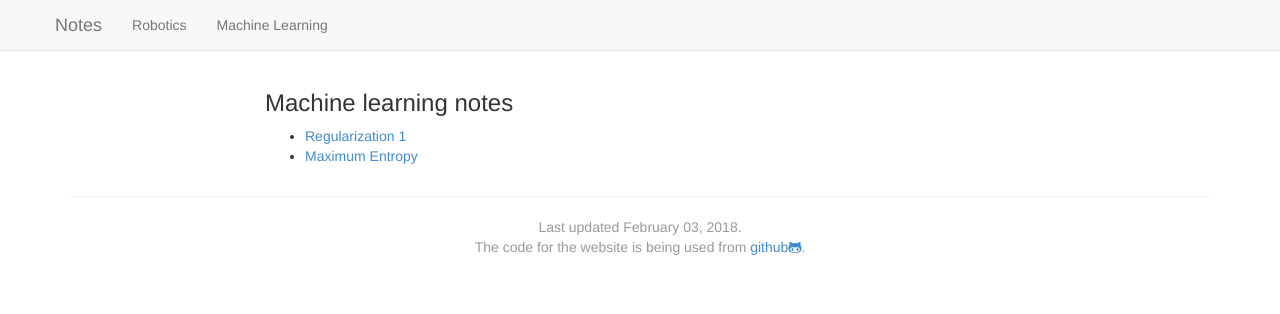
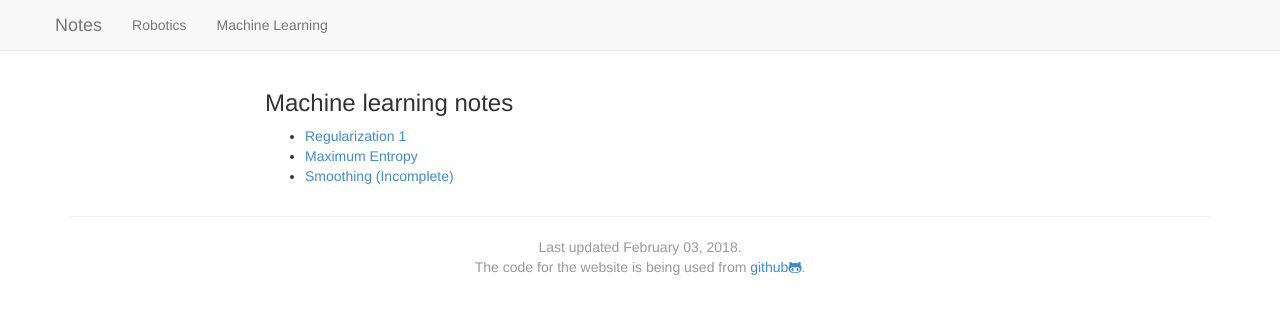
Before and after one commit to argmin/argmin.github.io, a Jekyll site: the page built from ml.md, in a window 1280 px wide. Shown: the top 314 px of the page. Built offline with Jekyll 4.4.1, drawn with Linux system fonts in a browser that asks for light colours; nearby versions of some CDN libraries.

Commit message:
Linked smoothing

```diff
--- a/ml.md
+++ b/ml.md
@@ -7,3 +7,4 @@ active_tab: machinelearning
 
 * [Regularization 1](/ml/regularization-1.html)
 * [Maximum Entropy](/ml/maxent.html)
+* [Smoothing (Incomplete)](/ml/smoothing.html)
```
